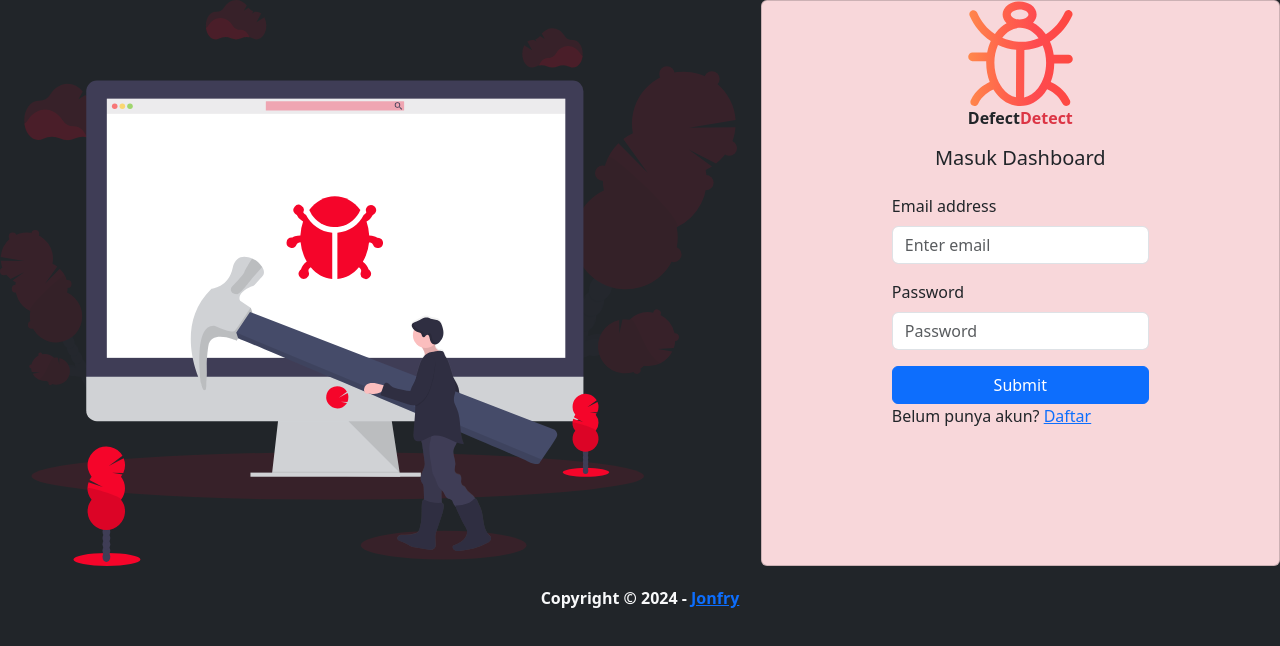
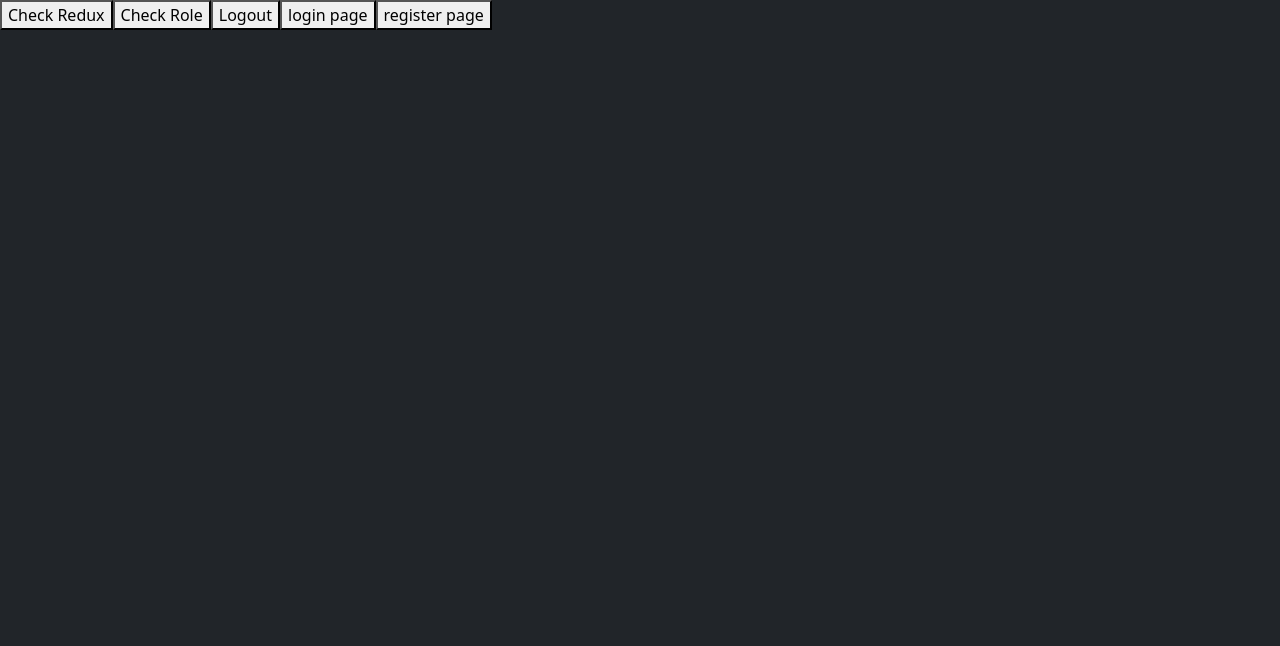
Before and after one commit to jonfry1175/DefectDetect, a React (Vite) app in the folder client/: page /dashboard in a window 1280 px wide. Before the commit this address led to /login. Shown: the top 646 px of the page. Built offline with nearby package versions, Linux system fonts and the light colour scheme; sample sign-in values are in the browser's storage.

Commit message:
redux update state auth

```diff
--- a/client/src/hoc/checkAuth.jsx
+++ b/client/src/hoc/checkAuth.jsx
@@ -1,11 +1,11 @@
 import React from 'react'
 import { useSelector } from 'react-redux'
-import { Navigate } from 'react-router-dom'
+import { Navigate, useLocation } from 'react-router-dom'
 
-const checkAuth = (WrappedComponent) => {
+const IsAuth = (WrappedComponent) => {
     const authHoc = (props) => {
-        const isAuth = useSelector(state => state.auth.isAuthenticated)
-        if (!isAuth) {
+        const auth = useSelector(state => state.auth)
+        if (!auth.authData) {
             return <Navigate to="/login" />
         }
         return <WrappedComponent {...props} />
@@ -14,4 +14,20 @@ const checkAuth = (WrappedComponent) => {
     return authHoc
 }
 
-export default checkAuth
+const NotAuth = (WrappedComponent) => {
+    const authHoc = (props) => {
+        const auth = useSelector(state => state.auth)
+        const location = useLocation()
+        if (auth.authData) {
+            // mengembalikan ke navigasi sebelumnya
+            return <Navigate to={location.state?.from || "/dashboard"} />
+        }
+
+        return <WrappedComponent {...props} />
+    }
+
+    return authHoc
+}
+
+
+export { IsAuth, NotAuth }
--- a/client/src/pages/DashboardPage.jsx
+++ b/client/src/pages/DashboardPage.jsx
@@ -1,11 +1,14 @@
 import React from 'react'
 import { useDispatch, useSelector } from 'react-redux'
 import { logout } from '../store/actions/authActions'
-import checkAuth from '../hoc/checkAuth'
+import {IsAuth} from '../hoc/checkAuth'
+import { Navigate, useNavigate } from 'react-router-dom'
 
 const DashboardPage = () => {
   const dispatch = useDispatch()
-    const reduxData = useSelector(state => state)
+  const navigate = useNavigate()
+
+    const reduxData = useSelector(state => state.auth)
     const role =  localStorage.getItem("roleId")
     const QA_ID = import.meta.env.VITE_QA_ROLE_ID
     const DEV_ID = import.meta.env.VITE_DEV_ROLE_ID
@@ -13,7 +16,7 @@ const DashboardPage = () => {
     const matchDev = role === DEV_ID
 
     const checkRedux = () => {
-        console.log(reduxData)
+        console.log(reduxData.authData)
     }
     const logOut = () => {
         dispatch(logout())
@@ -24,13 +27,17 @@ const DashboardPage = () => {
         // console.log(role)
         // console.log(typeof QA_ID)
     }
+    const toLogin = () => (navigate('/login'))
+    const toRegister = () => (navigate('/register'))
   return (
     <div>
         <button onClick={checkRedux}>Check Redux</button>
         <button onClick={checkRole}>Check Role</button>
         <button onClick={logOut}>Logout</button>
+        <button onClick={toLogin}>login page</button>
+        <button onClick={toRegister}>register page</button>
     </div>
   )
 }
 
-export default checkAuth(DashboardPage)
+export default IsAuth(DashboardPage)
--- a/client/src/pages/auth/LoginPage.jsx
+++ b/client/src/pages/auth/LoginPage.jsx
@@ -11,7 +11,8 @@ import axiosInstance from "../../lib/axios";
 import { toast } from "sonner";
 import { useNavigate } from "react-router-dom";
 import { useDispatch } from "react-redux";
-import {login} from "../../store/actions/authActions";
+import { login } from "../../store/actions/authActions";
+import { NotAuth } from "../../hoc/checkAuth";
 
 const validateForm = z.object({
   email: z.string().email({
@@ -37,22 +38,20 @@ const LoginPage = () => {
   const submitLogin = async (data) => {
     try {
       const result = await axiosInstance.post("/users/login", data);
-      const token = result.data.token
-      const role_id = result.data.role_id
-      if( result.status === 200 ) {
-        dispatch(login(token, role_id))
-        toast.success("Login success")
-        navigate("/dashboard")
+      if (result.status === 200) {
+        dispatch(login(result.data));
+        toast.success("Login success");
+        navigate("/dashboard");
       }
     } catch (error) {
-      if(error.response) {
-        const errorMessage = error.response.data.message
-        if(errorMessage) {
-          toast.error(errorMessage)
+      if (error.response) {
+        const errorMessage = error.response.data.message;
+        if (errorMessage) {
+          toast.error(errorMessage);
         }
       } else {
         console.log(error.message);
-        toast.error("server error")
+        toast.error("server error");
       }
     }
   };
@@ -129,4 +128,4 @@ const LoginPage = () => {
   );
 };
 
-export default LoginPage;
+export default NotAuth(LoginPage);
--- a/client/src/pages/auth/RegisterPage.jsx
+++ b/client/src/pages/auth/RegisterPage.jsx
@@ -9,6 +9,7 @@ import { z } from "zod";
 import { zodResolver } from "@hookform/resolvers/zod";
 import axiosInstance from "../../lib/axios";
 import { toast } from "sonner";
+import { NotAuth } from "../../hoc/checkAuth";
 
 const validateForm = z.object({
   name: z.string().min(3, {
@@ -196,4 +197,4 @@ const RegisterPage = () => {
   );
 };
 
-export default RegisterPage;
+export default NotAuth(RegisterPage);
--- a/client/src/store/actions/authActions.js
+++ b/client/src/store/actions/authActions.js
@@ -1,6 +1,6 @@
-const login = (valToken, valRoleId) => ({
+const login = (user) => ({
     type: "LOGIN",
-    payload: { token: valToken, roleId: valRoleId },
+    payload: {user},
 })
 
 const logout = () => ({
--- a/client/src/store/reducers/authReducer.js
+++ b/client/src/store/reducers/authReducer.js
@@ -1,22 +1,20 @@
 const DEFAULT_STATE = {
-    isAuthenticated: !!localStorage.getItem("token"), // true or false/convert to boolean
+    authData: localStorage.getItem("user") || null
 }
 
 export const authReducer = (state = DEFAULT_STATE, action) => {
     switch (action.type) {
         case "LOGIN":
-            localStorage.setItem("token", action.payload.token)
-            localStorage.setItem("roleId", action.payload.roleId)
+            localStorage.setItem("user", JSON.stringify(action.payload.user))
             return {
                 ...state,
-                isAuthenticated: true,
+                authData: action.payload.user,
             }
         case "LOGOUT":
-            localStorage.removeItem("token")
-            localStorage.removeItem("roleId")
+            localStorage.removeItem("user")
             return {
                 ...state,
-                isAuthenticated: false,
+                authData: null,
             }
         default:
             return state
```
